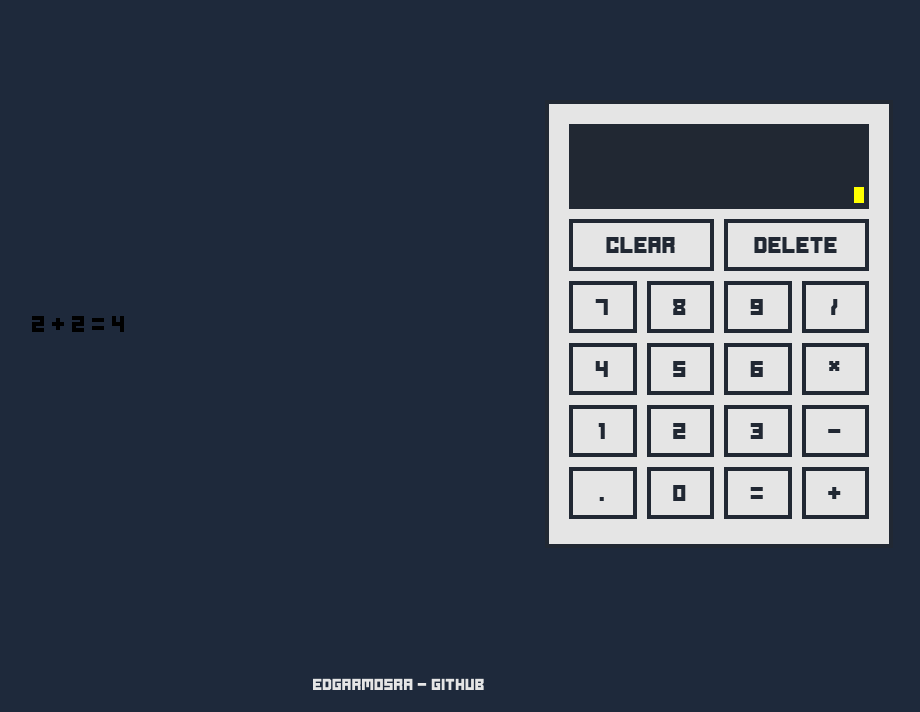
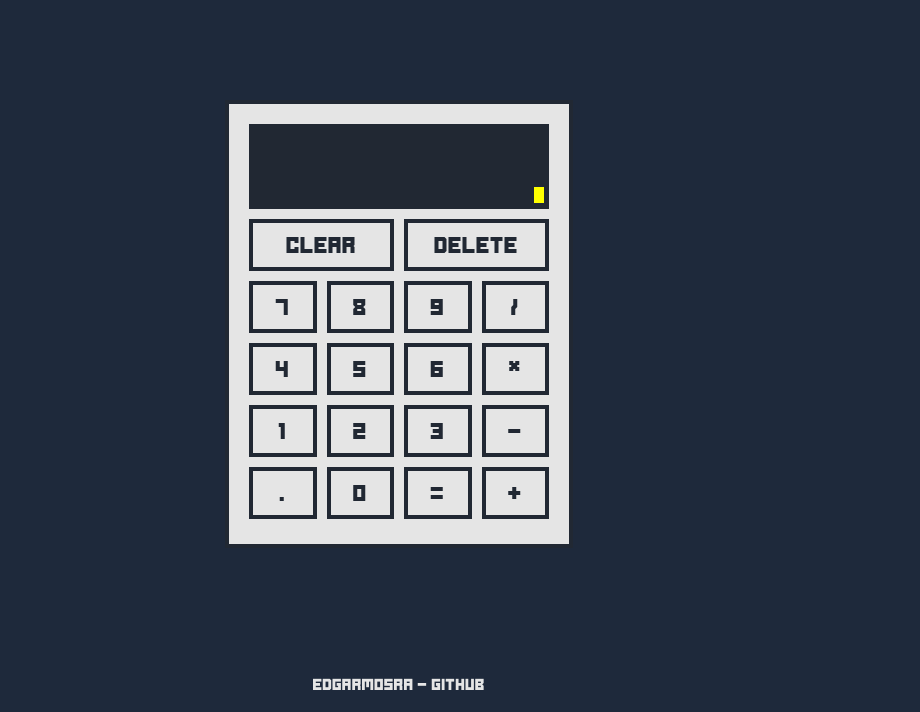
Before and after one commit to edgarmosra/calculator, a plain HTML site: page index.html in a window 1280 px wide. Shown: the part 88-800 px from the top of the page, without its empty margins (241-1161 px from the left). Drawn offline with Linux system fonts and the light colour scheme.

Commit message:
centered calculator on screen

```diff
--- a/index.html
+++ b/index.html
@@ -12,10 +12,6 @@
   <body>
     <div class="container">
       <div class="header">calculator</div>
-      <div class="inner-container">
-        <div class="left-side">
-          <div class="prev-equations">2 + 2 = 4</div>
-        </div>
       <div class="right-side">
         <div class="calculator">
           <div class="calc-screen">
@@ -49,7 +45,6 @@
           </div>
         </div>
       </div>
-      </div>
 
       <div class="footer">edgarmosra - github</div>
     </div>
--- a/main.js
+++ b/main.js
@@ -53,13 +53,13 @@ function handleNum(num) {
   if (num === "." && currentNum.includes(".")) {
     return;
   }
-  if (currentNum && !currentOperator) {
-    return;
-  }
 
   currentNum += num;
   handleColorChange();
   updateDisplay();
+
+  console.log({ currentNum });
+  console.log(currentDisplayNum.textContent);
 }
 
 function handleOperator(operator) {
@@ -104,9 +104,9 @@ function handleEquals() {
   handleColorChange();
   updateDisplay();
 
-  console.log("current operator:", currentOperator);
-  console.log("current num:", currentNum);
-  console.log("prev num:", prevNum);
+  // console.log("current operator:", currentOperator);
+  // console.log("current num:", currentNum);
+  // console.log("prev num:", prevNum);
 }
 
 function handleClear() {
```
Lines whose indentation alone changed are shown as unchanged.
